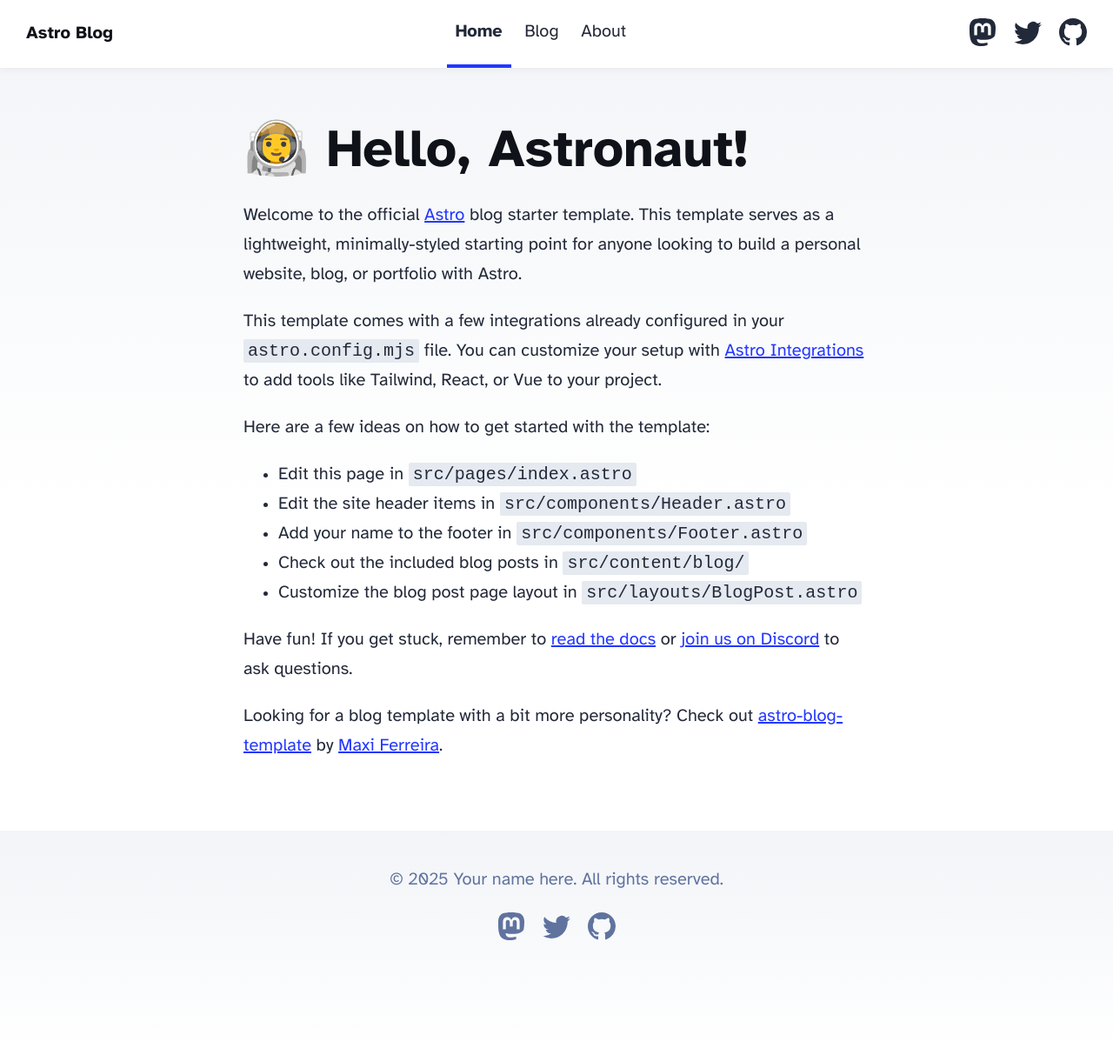
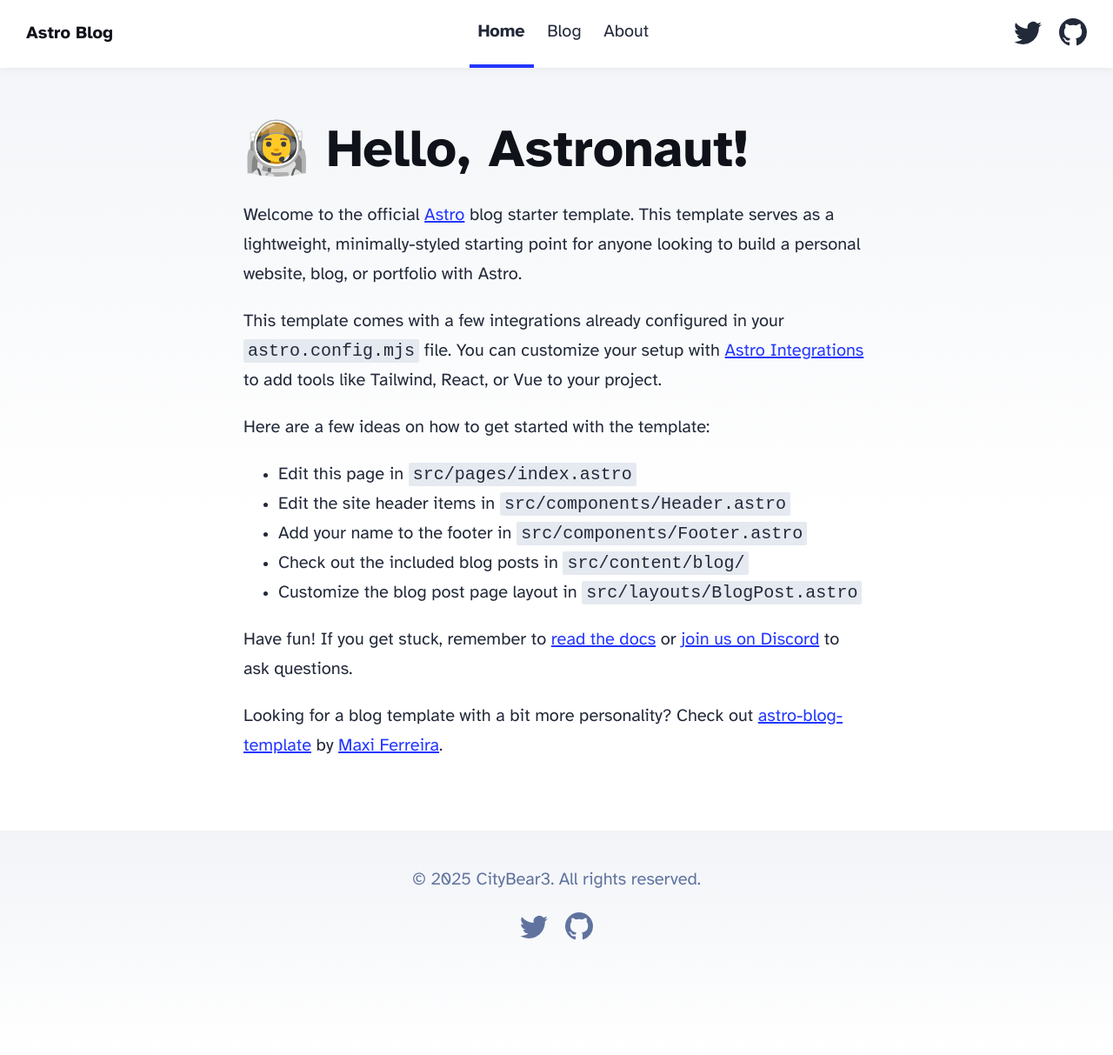
Before and after one commit to CityBear3/CityBear3.github.io, an Astro site: page / in a window 1280 px wide. Shown: the whole page at 87% size. Built offline with nearby package versions, Linux system fonts and the light colour scheme; Astro itself is replaced by a stand-in of ours.

Commit message:
feat: Update metadata, social links, and default assets
Revised the default placeholder image, favicon, and social links to reflect branding updates for "CityBear3". Removed Mastodon links and adjusted Twitter and GitHub references to align with the new project identity. Updated footer text to display the correct name dynamically.

```diff
--- a/src/components/BaseHead.astro
+++ b/src/components/BaseHead.astro
@@ -12,13 +12,13 @@
 
 const canonicalURL = new URL(Astro.url.pathname, Astro.site);
 
-const { title, description, image = '/blog-placeholder-1.jpg' } = Astro.props;
+const { title, description, image = '/blog-placeholder-about.jpg' } = Astro.props;
 ---
 
 <!-- Global Metadata -->
 <meta charset="utf-8" />
 <meta name="viewport" content="width=device-width,initial-scale=1" />
-<link rel="icon" type="image/svg+xml" href="/favicon.svg" />
+<link rel="icon" type="image/svg+xml" href="/icon.png" />
 <link rel="sitemap" href="/sitemap-index.xml" />
 <link
 	rel="alternate"
--- a/src/components/Footer.astro
+++ b/src/components/Footer.astro
@@ -1,25 +1,12 @@
 ---
 const today = new Date();
+const name = "CityBear3"
 ---
 
 <footer>
-	&copy; {today.getFullYear()} Your name here. All rights reserved.
+	&copy; {today.getFullYear()} {name}. All rights reserved.
 	<div class="social-links">
-		<a href="https://m.webtoo.ls/@astro" target="_blank">
-			<span class="sr-only">Follow Astro on Mastodon</span>
-			<svg
-				viewBox="0 0 16 16"
-				aria-hidden="true"
-				width="32"
-				height="32"
-				astro-icon="social/mastodon"
-				><path
-					fill="currentColor"
-					d="M11.19 12.195c2.016-.24 3.77-1.475 3.99-2.603.348-1.778.32-4.339.32-4.339 0-3.47-2.286-4.488-2.286-4.488C12.062.238 10.083.017 8.027 0h-.05C5.92.017 3.942.238 2.79.765c0 0-2.285 1.017-2.285 4.488l-.002.662c-.004.64-.007 1.35.011 2.091.083 3.394.626 6.74 3.78 7.57 1.454.383 2.703.463 3.709.408 1.823-.1 2.847-.647 2.847-.647l-.06-1.317s-1.303.41-2.767.36c-1.45-.05-2.98-.156-3.215-1.928a3.614 3.614 0 0 1-.033-.496s1.424.346 3.228.428c1.103.05 2.137-.064 3.188-.189zm1.613-2.47H11.13v-4.08c0-.859-.364-1.295-1.091-1.295-.804 0-1.207.517-1.207 1.541v2.233H7.168V5.89c0-1.024-.403-1.541-1.207-1.541-.727 0-1.091.436-1.091 1.296v4.079H3.197V5.522c0-.859.22-1.541.66-2.046.456-.505 1.052-.764 1.793-.764.856 0 1.504.328 1.933.983L8 4.39l.417-.695c.429-.655 1.077-.983 1.934-.983.74 0 1.336.259 1.791.764.442.505.661 1.187.661 2.046v4.203z"
-				></path></svg
-			>
-		</a>
-		<a href="https://twitter.com/astrodotbuild" target="_blank">
+		<a href="" target="_blank">
 			<span class="sr-only">Follow Astro on Twitter</span>
 			<svg viewBox="0 0 16 16" aria-hidden="true" width="32" height="32" astro-icon="social/twitter"
 				><path
@@ -28,7 +15,7 @@
 				></path></svg
 			>
 		</a>
-		<a href="https://github.com/withastro/astro" target="_blank">
+		<a href="https://github.com/CityBear3" target="_blank">
 			<span class="sr-only">Go to Astro's GitHub repo</span>
 			<svg viewBox="0 0 16 16" aria-hidden="true" width="32" height="32" astro-icon="social/github"
 				><path
--- a/src/components/Header.astro
+++ b/src/components/Header.astro
@@ -12,17 +12,8 @@
 			<HeaderLink href="/about">About</HeaderLink>
 		</div>
 		<div class="social-links">
-			<a href="https://m.webtoo.ls/@astro" target="_blank">
-				<span class="sr-only">Follow Astro on Mastodon</span>
-				<svg viewBox="0 0 16 16" aria-hidden="true" width="32" height="32"
-					><path
-						fill="currentColor"
-						d="M11.19 12.195c2.016-.24 3.77-1.475 3.99-2.603.348-1.778.32-4.339.32-4.339 0-3.47-2.286-4.488-2.286-4.488C12.062.238 10.083.017 8.027 0h-.05C5.92.017 3.942.238 2.79.765c0 0-2.285 1.017-2.285 4.488l-.002.662c-.004.64-.007 1.35.011 2.091.083 3.394.626 6.74 3.78 7.57 1.454.383 2.703.463 3.709.408 1.823-.1 2.847-.647 2.847-.647l-.06-1.317s-1.303.41-2.767.36c-1.45-.05-2.98-.156-3.215-1.928a3.614 3.614 0 0 1-.033-.496s1.424.346 3.228.428c1.103.05 2.137-.064 3.188-.189zm1.613-2.47H11.13v-4.08c0-.859-.364-1.295-1.091-1.295-.804 0-1.207.517-1.207 1.541v2.233H7.168V5.89c0-1.024-.403-1.541-1.207-1.541-.727 0-1.091.436-1.091 1.296v4.079H3.197V5.522c0-.859.22-1.541.66-2.046.456-.505 1.052-.764 1.793-.764.856 0 1.504.328 1.933.983L8 4.39l.417-.695c.429-.655 1.077-.983 1.934-.983.74 0 1.336.259 1.791.764.442.505.661 1.187.661 2.046v4.203z"
-					></path></svg
-				>
-			</a>
-			<a href="https://twitter.com/astrodotbuild" target="_blank">
-				<span class="sr-only">Follow Astro on Twitter</span>
+			<a href="" target="_blank">
+				<span class="sr-only">Follow CityBear3 on Twitter</span>
 				<svg viewBox="0 0 16 16" aria-hidden="true" width="32" height="32"
 					><path
 						fill="currentColor"
@@ -30,8 +21,8 @@
 					></path></svg
 				>
 			</a>
-			<a href="https://github.com/withastro/astro" target="_blank">
-				<span class="sr-only">Go to Astro's GitHub repo</span>
+			<a href="https://github.com/CityBear3" target="_blank">
+				<span class="sr-only">Go to CityBear3's GitHub repo</span>
 				<svg viewBox="0 0 16 16" aria-hidden="true" width="32" height="32"
 					><path
 						fill="currentColor"
```
